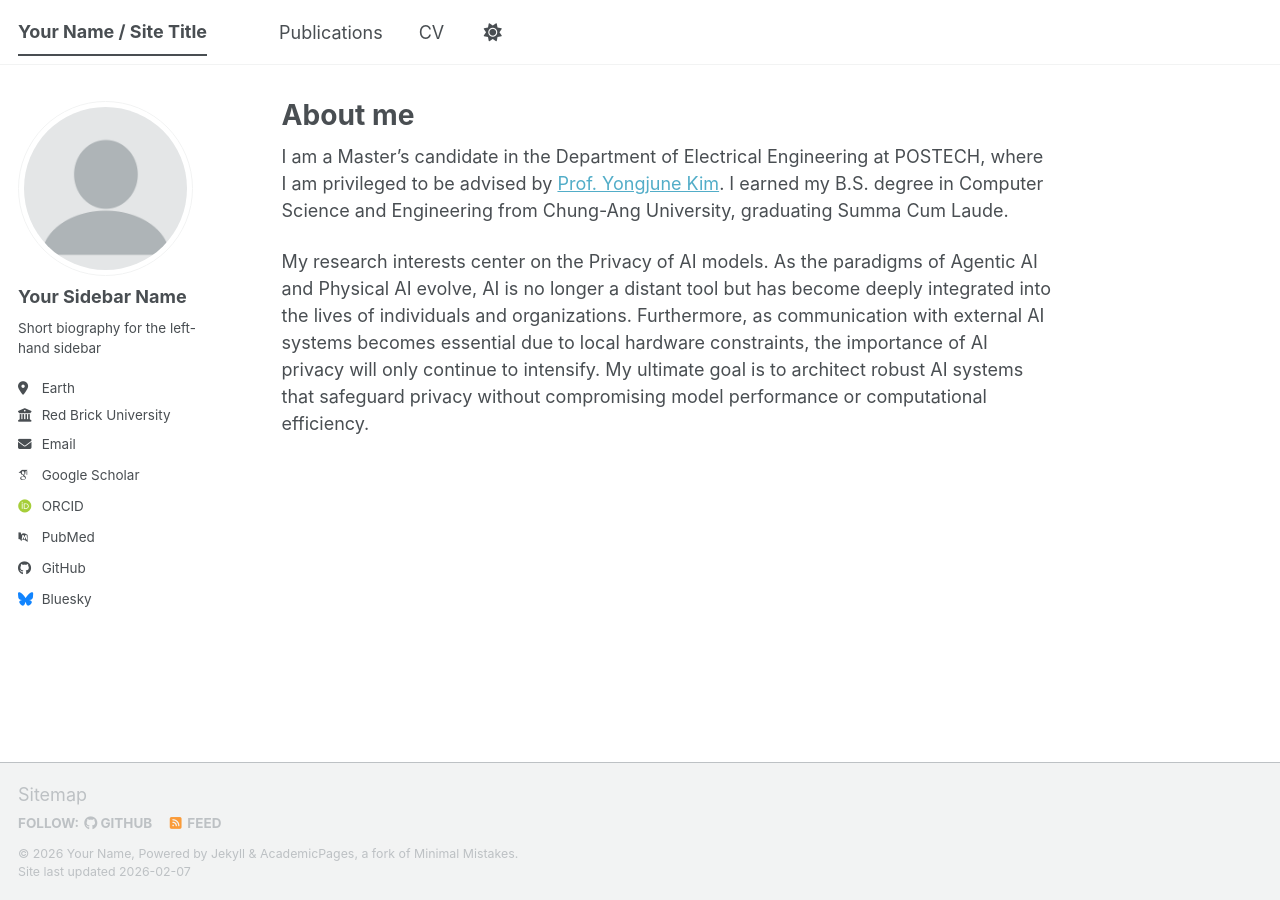
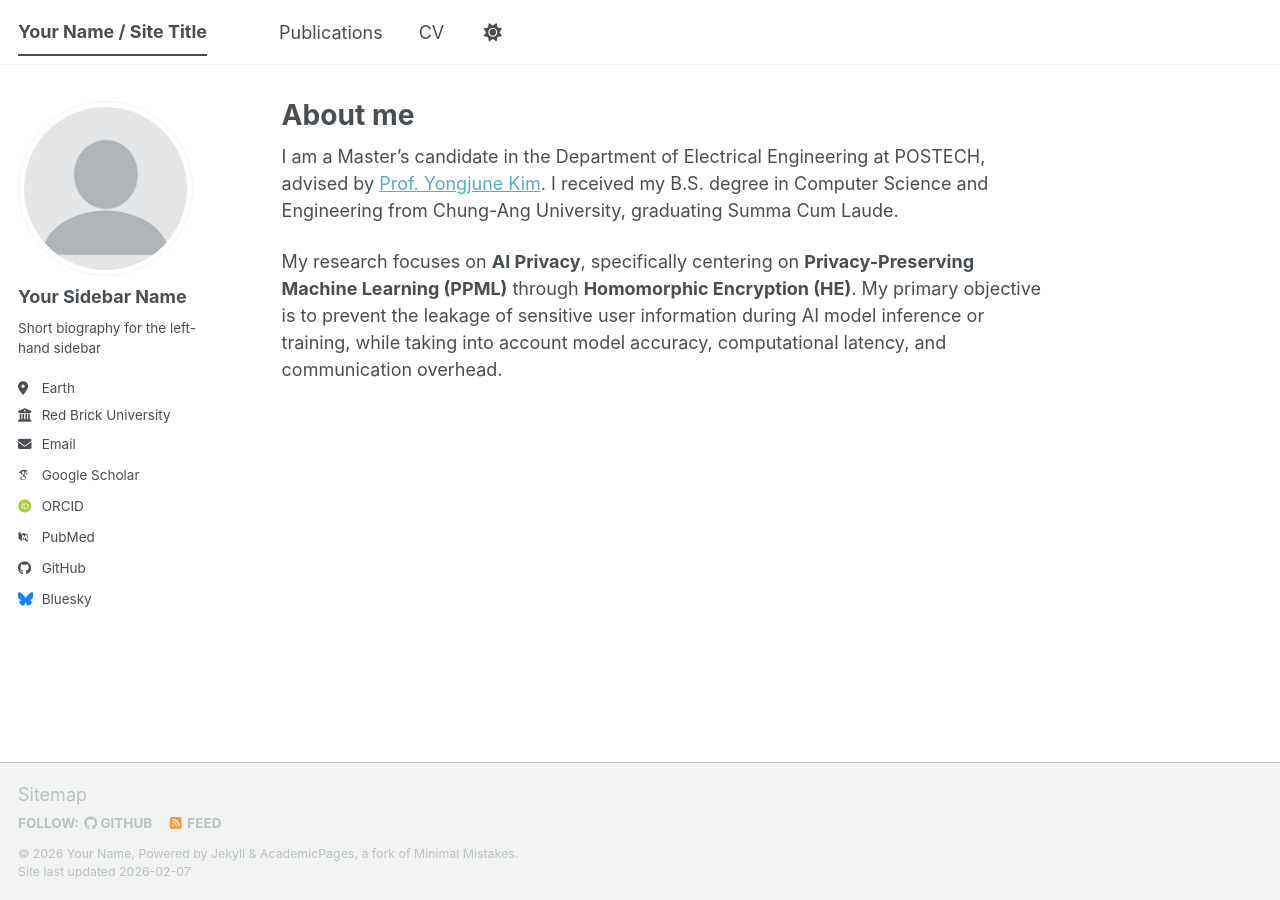
Before and after one commit to byeongseomin51/byeongseomin51.github.io, a Jekyll site: the page built from _pages/about.md, in a window 1280 px wide. Built offline with Jekyll 4.4.1, drawn with Linux system fonts in a browser that asks for light colours; some web fonts are replaced; a script bundle is joined from its source files by our own code; library files that are not in the unit come from our copies.

Commit message:
modify about

```diff
--- a/_pages/about.md
+++ b/_pages/about.md
@@ -7,14 +7,12 @@ redirect_from:
   - /about.html
 ---
 
-I am a Master's candidate in the Department of Electrical Engineering at POSTECH, where I am privileged to be advised by [Prof. Yongjune Kim](https://iil.postech.ac.kr/people).
-I earned my B.S. degree in Computer Science and Engineering from Chung-Ang University, graduating Summa Cum Laude.
 
-My research interests center on the Privacy of AI models.
-As the paradigms of Agentic AI and Physical AI evolve, AI is no longer a distant tool but has become deeply integrated into the lives of individuals and organizations.
-Furthermore, as communication with external AI systems becomes essential due to local hardware constraints, the importance of AI privacy will only continue to intensify.
-My ultimate goal is to architect robust AI systems that safeguard privacy without compromising model performance or computational efficiency.
+I am a Master’s candidate in the Department of Electrical Engineering at POSTECH, advised by [Prof. Yongjune Kim](https://iil.postech.ac.kr/people).
+I received my B.S. degree in Computer Science and Engineering from Chung-Ang University, graduating Summa Cum Laude.
 
+My research focuses on **AI Privacy**, specifically centering on **Privacy-Preserving Machine Learning (PPML)** through **Homomorphic Encryption (HE)**.
+My primary objective is to prevent the leakage of sensitive user information during AI model inference or training, while taking into account model accuracy, computational latency, and communication overhead.
 
 <!-- This is the front page of a website that is powered by the [Academic Pages template](https://github.com/academicpages/academicpages.github.io) and hosted on GitHub pages. [GitHub pages](https://pages.github.com) is a free service in which websites are built and hosted from code and data stored in a GitHub repository, automatically updating when a new commit is made to the repository. This template was forked from the [Minimal Mistakes Jekyll Theme](https://mmistakes.github.io/minimal-mistakes/) created by Michael Rose, and then extended to support the kinds of content that academics have: publications, talks, teaching, a portfolio, blog posts, and a dynamically-generated CV. Incidentally, these same features make it a great template for anyone that needs to show off a professional template!
 
```
